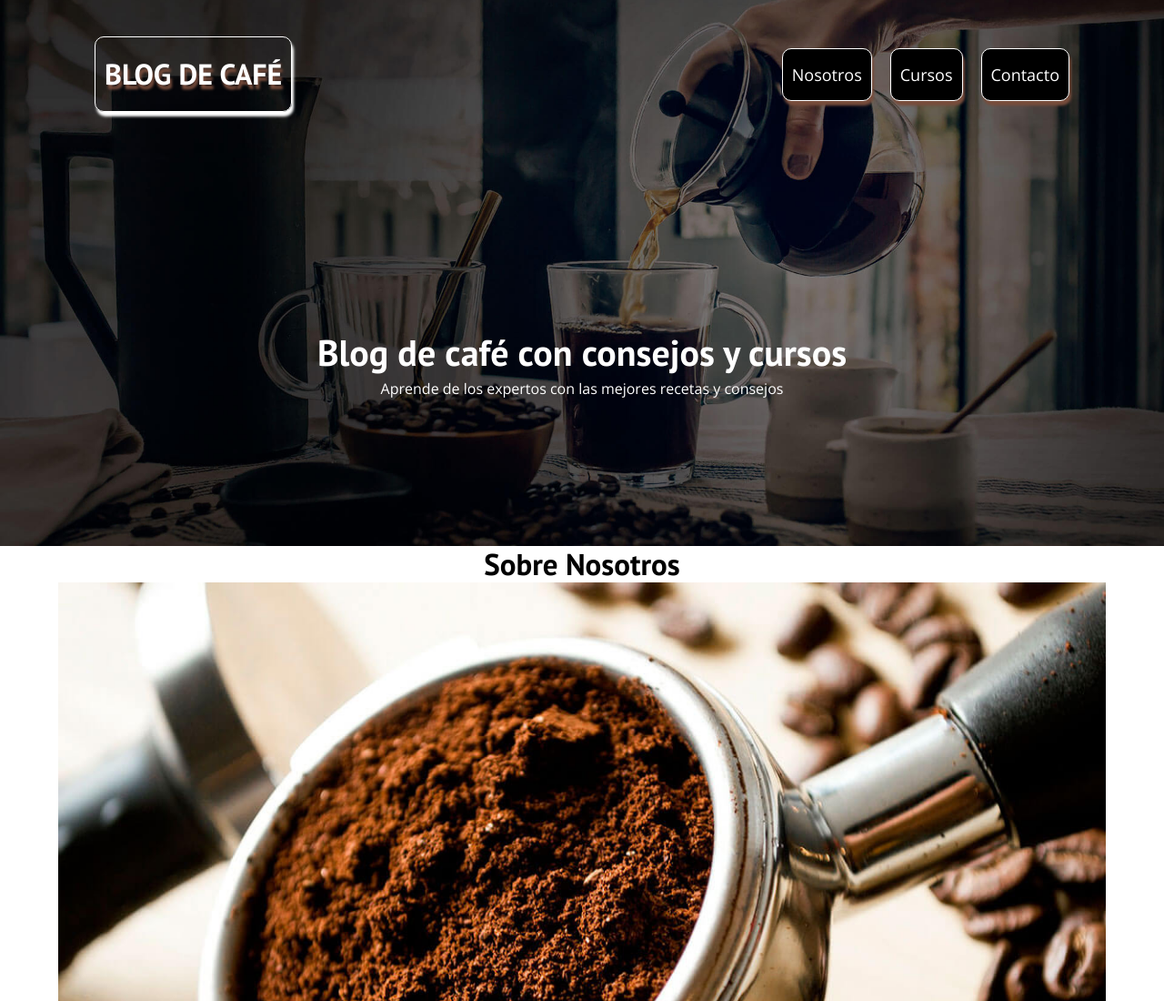
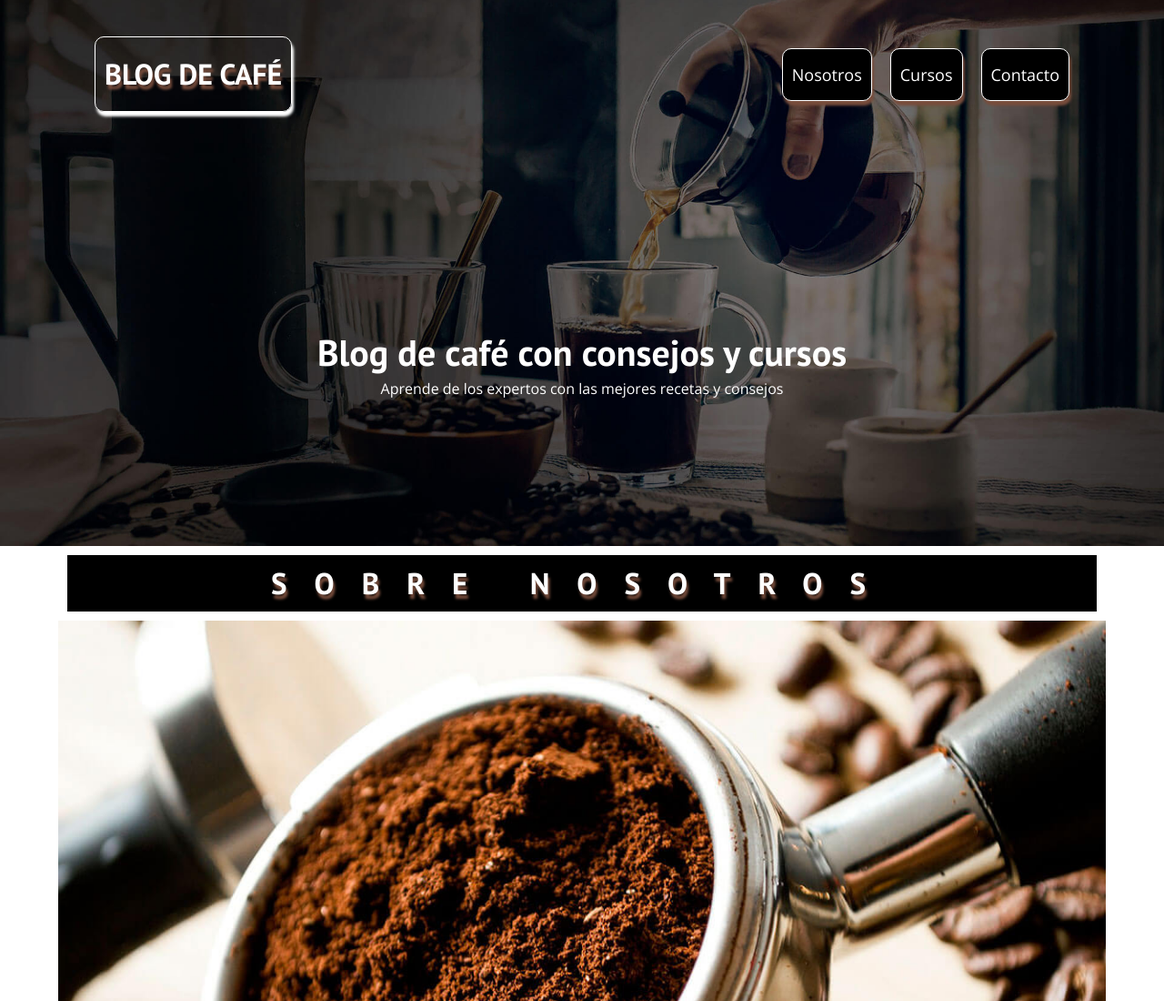
Before and after one commit to LeaBertero/Proyecto_CoderHouse2023, a plain HTML site: page Blog de cafe/secciones/entrada.html in a window 1280 px wide. Shown: the top 1100 px of the page at 91% size. Drawn offline with nearby package versions, Linux system fonts and the light colour scheme.

Commit message:
cambios de diseño en los titulos de la seccion de entrada

```diff
--- a/Blog de cafe/css/estilos.css
+++ b/Blog de cafe/css/estilos.css
@@ -125,6 +125,17 @@ img{
     background-color: var(--negro);
     padding: 1rem;
     margin: 1rem;
+    letter-spacing: 30px;
+}
+
+.titulo-entrada{
+    border: 1px solid var(--negro);
+    padding: 1rem;
+    margin: 1rem;
+    text-transform: uppercase;
+    color: var(--blanco);
+    text-shadow: 2px 5px 3px var(--primario);
+    background-color: var(--negro);
     letter-spacing: 30px;
 }
 
--- a/Blog de cafe/secciones/entrada.html
+++ b/Blog de cafe/secciones/entrada.html
@@ -53,7 +53,7 @@
 
     <main class="contenedor">
 
-        <h3 class="centrar-texto">Sobre Nosotros</h3>
+        <h3 class="centrar-texto titulo-entrada">Sobre Nosotros</h3>
 
         <img src="../imagenes/blog1.jpg" alt="imagen del blog">
 
```
